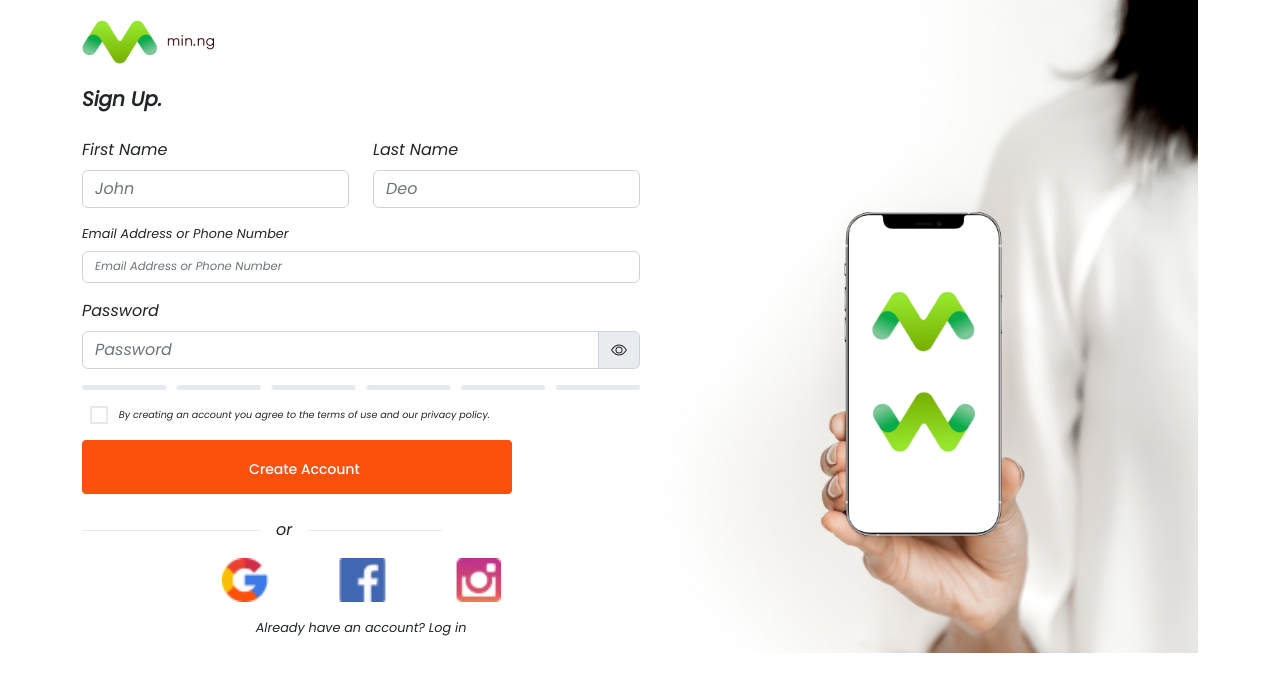
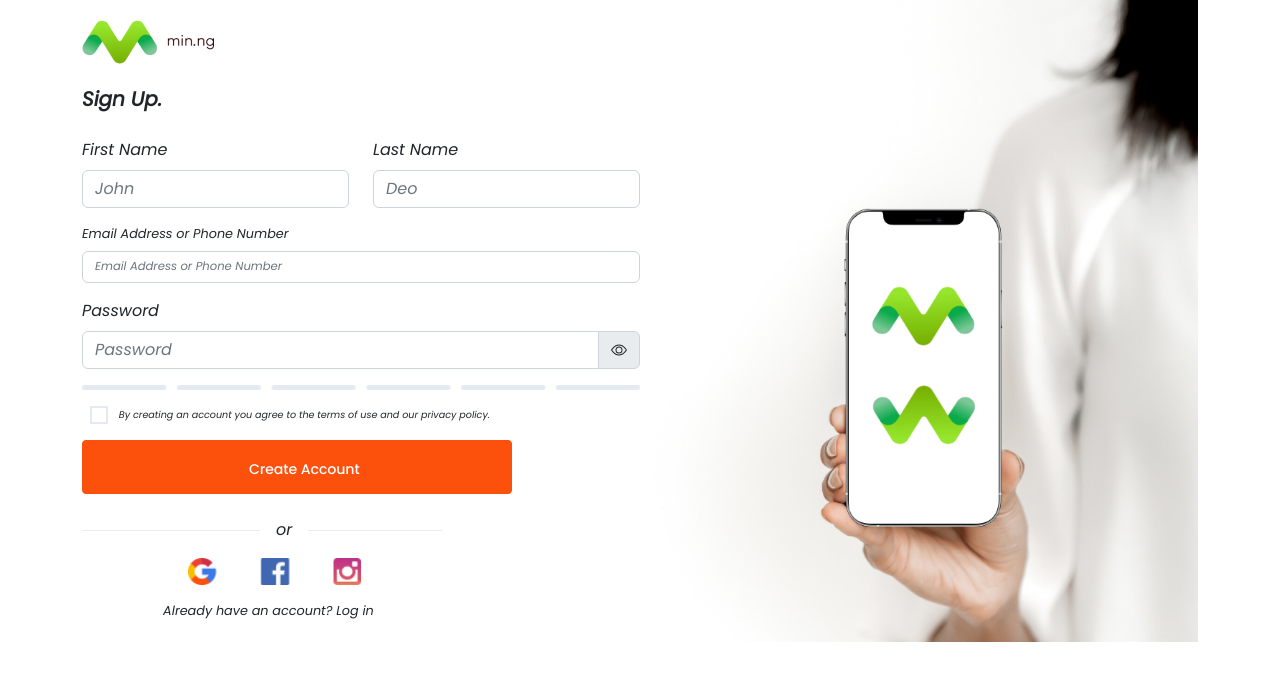
Before and after one commit to esther-onah/Leo-s-Dev2, a plain HTML site: page index.html in a window 1280 px wide. Drawn offline with Linux system fonts and the light colour scheme.

Commit message:
Add files via upload

```diff
--- a/index.html
+++ b/index.html
@@ -123,14 +123,13 @@
                 </div>
               </div>
               <!-- social media handles -->
-             <div class="text-center">
+
               <div class="pt-3">
-                <img class="img-fluid w-50" src="image/svgs.png" alt=""  />
+                <img src="image/svgs.png" alt="" style="padding-left:19%; width: 50%;" />
               </div>
-              <p class="pt-3" style="font-size: 0.8rem; ">
+              <p class="pt-3" style="font-size: 0.8rem; padding-left: 16%;">
                 Already have an account? Log in
               </p>
-             </div>
             </div>
           </div>
 
```
